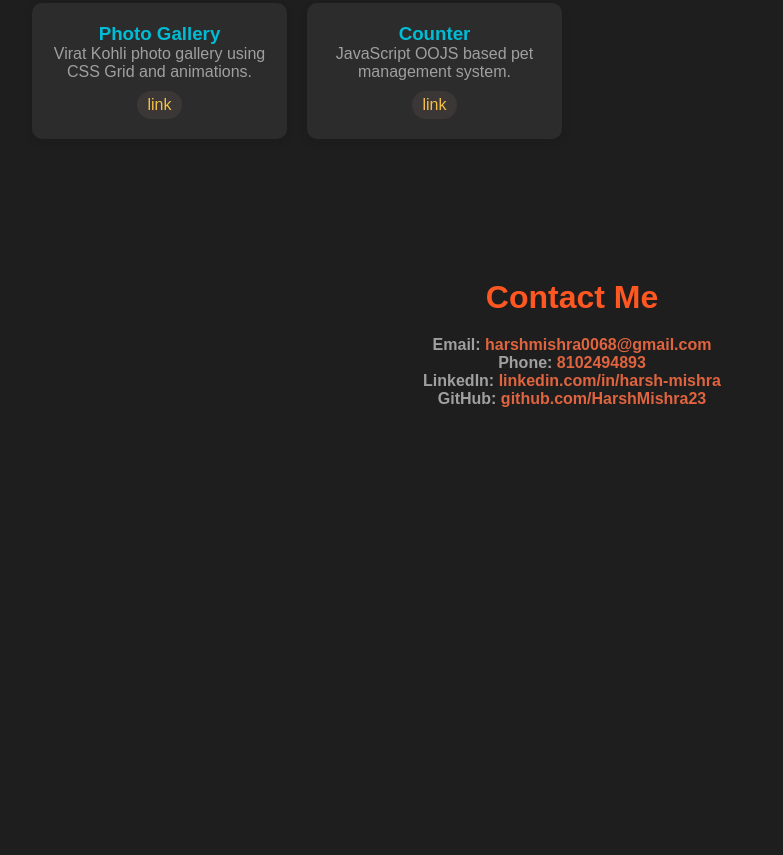
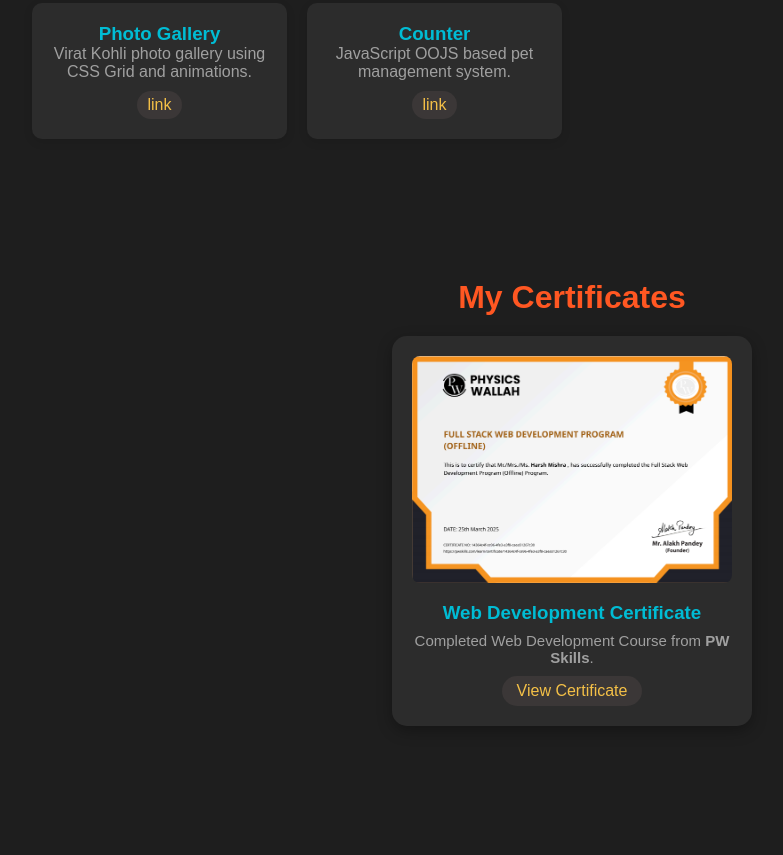
Before and after one commit to HarshMishra23/Harsh-Mishra---Portfolio, a plain HTML site: page index.html in a window 1280 px wide. Shown: the part 1365-2220 px from the top of the page, without its empty margins (68-851 px from the left). Before the commit the page ends 1813 px from the top, so only its background shows below. Drawn offline with Linux system fonts and the light colour scheme.

Commit message:
add certificate

```diff
--- a/index.html
+++ b/index.html
@@ -15,6 +15,7 @@
             <li><a href="#home">Home</a></li>
                 <li><a href="#about">About</a></li>
                 <li><a href="#projects">Projects</a></li>
+                <li><a href="#certificates">Certificates</a></li>
                 <li><a href="#contact">Contact</a></li>
             </ul>
         </nav>
@@ -83,6 +84,21 @@
         </div>
       </section>
 
+      <!-- Certificates Section -->
+    <section id="certificates" class="certificates">
+        <h1 class="heading">My Certificates</h1>
+
+        <div class="certificate-container">
+            <div class="certificate-card">
+                <img src="./Image.png" alt="PW Skills Web Development Certificate">
+                <h3>Web Development Certificate</h3>
+                <p>Completed Web Development Course from <strong>PW Skills</strong>.</p>
+                <a href="./Image.png" target="_blank">View Certificate</a>
+            </div>
+        </div>
+    </section>
+
+
       <!-- Contact Section -->
        <section id="contact" class="contact">
             <h1 class="heading">Contact Me</h1>
--- a/style.css
+++ b/style.css
@@ -178,6 +178,59 @@ nav ul li a:hover {
     box-shadow: 0 6px 20px rgba(0,0,0,0.2);
 }
 
+/* Certificates Section */
+.certificates {
+    padding: 40px 100px;
+    text-align: center;
+    height: auto;
+}
+
+.certificate-container {
+    display: flex;
+    justify-content: center;
+    margin-top: 20px;
+}
+
+.certificate-card {
+    background: #2c2c2c;
+    padding: 20px;
+    border-radius: 15px;
+    width: 360px;
+    box-shadow: 0 5px 15px rgba(0,0,0,0.3);
+    transition: 0.3s;
+}
+
+.certificate-card img {
+    width: 100%;
+    border-radius: 8px;
+    margin-bottom: 15px;
+}
+
+.certificate-card h3 {
+    color: #00bcd4;
+    margin-bottom: 8px;
+}
+
+.certificate-card p {
+    color: #a0a0a0;
+    font-size: 15px;
+}
+
+.certificate-card a {
+    display: inline-block;
+    margin-top: 10px;
+    padding: 6px 15px;
+    border-radius: 30px;
+    text-decoration: none;
+    background: #3b3737;
+    color: #f4c047;
+}
+
+.certificate-card:hover {
+    transform: translateY(-5px);
+}
+
+
 /* Contact Section */
 .contact {
     padding: 40px 100px;
```
Also changed, not shown: Image.png (added).
